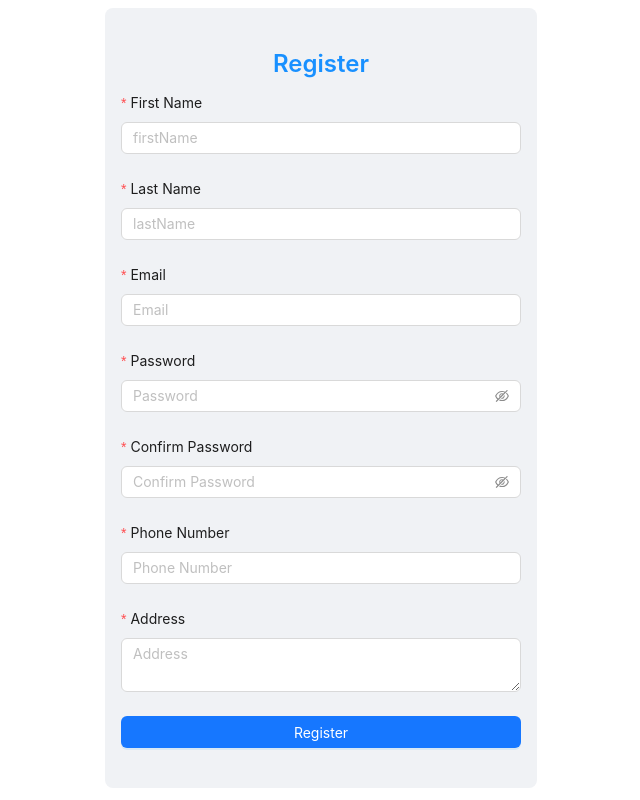
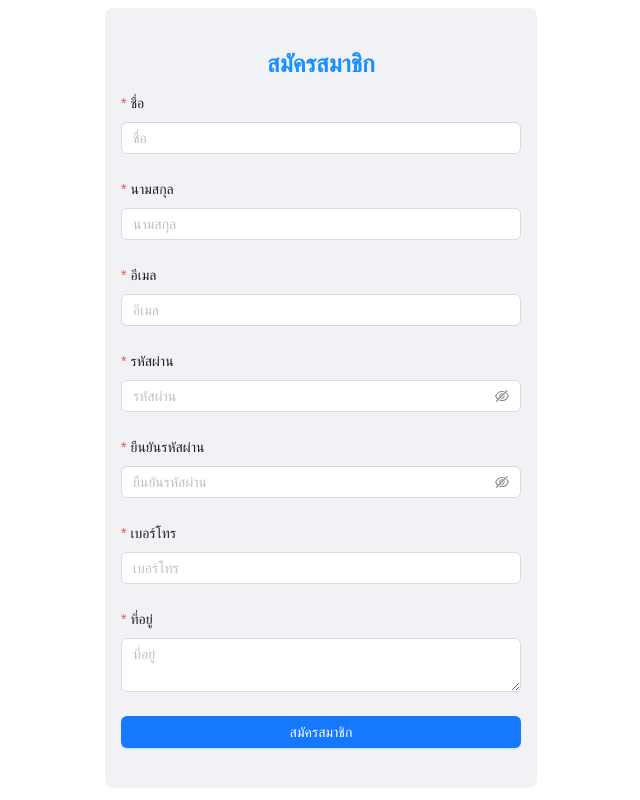
Before and after one commit to beamrockthai/Competition, a React (Vite) app: page /register in a window 1280 px wide. Shown: the whole page, without its empty margins (319-959 px from the left). Built offline with nearby package versions, Linux system fonts and the light colour scheme; no server answers.

Commit message:
edit function register

```diff
--- a/src/Context/UserAuth.jsx
+++ b/src/Context/UserAuth.jsx
@@ -1,28 +1,50 @@
-import React, { createContext, useContext } from "react";
+import React, { createContext, useContext, useEffect, useState } from "react";
 import { useAuthState } from "./useAuthState";
 import { signUpUser, signUpDirector, logIn, logOut } from "./authFuntions";
+import { auth } from "../firebase"; // Firebase Authentication
 
-const userAuthContext = createContext();
+const UserAuthContext = createContext();
 
 export function UserAuthContextProvider({ children }) {
   const { user, role, setRole } = useAuthState();
+  const [userId, setUserId] = useState(null);
+
+  useEffect(() => {
+    const unsubscribe = auth.onAuthStateChanged((currentUser) => {
+      if (currentUser) {
+        setUserId(currentUser.uid || currentUser.id); // ✅ ใช้ currentUser.id ถ้าไม่มี uid
+      } else {
+        setUserId(null);
+      }
+      console.log(
+        "🟢 Auth State Changed - userId:",
+        currentUser?.uid || currentUser?.id
+      );
+    });
+
+    return () => unsubscribe();
+  }, []);
 
   return (
-    <userAuthContext.Provider
+    <UserAuthContext.Provider
       value={{
         user,
+        userId, // ✅ ส่ง userId ให้ใช้งาน
         role,
         logIn: (email, password) => logIn(email, password, setRole),
         signUpUser,
         signUpDirector,
-        logOut: () => logOut(setRole),
+        logOut: () => {
+          logOut(setRole);
+          setUserId(null); // ✅ รีเซ็ต userId เมื่อออกจากระบบ
+        },
       }}
     >
       {children}
-    </userAuthContext.Provider>
+    </UserAuthContext.Provider>
   );
 }
 
 export function useUserAuth() {
-  return useContext(userAuthContext);
+  return useContext(UserAuthContext);
 }
--- a/src/pages/Admin/ManageDirectors.jsx
+++ b/src/pages/Admin/ManageDirectors.jsx
@@ -8,7 +8,7 @@ import {
   Modal,
   message,
   Popconfirm,
-} from "antd"; // เพิ่ม Popconfirm ที่นี่
+} from "antd";
 import { useUserAuth } from "../../Context/UserAuth";
 import {
   loadDirectors,
@@ -16,7 +16,7 @@ import {
   deleteDirector,
 } from "../../services/directorFunctions";
 import { useNavigate } from "react-router-dom";
-import TableComponent from "../../components/TableComponent"; // นำเข้า TableComponent
+import TableComponent from "../../components/TableComponent";
 
 export const ManageDirectors = () => {
   const { signUpDirector } = useUserAuth();
@@ -25,18 +25,28 @@ export const ManageDirectors = () => {
   const [passwords, setPasswords] = useState({});
   const [form] = Form.useForm();
   const [isModalOpen, setIsModalOpen] = useState(false);
-
+  const [isConfirmModalOpen, setIsConfirmModalOpen] = useState(false);
+  const [formValues, setFormValues] = useState(null); // ✅ เก็บค่าฟอร์มก่อนสมัคร
   const navigate = useNavigate();
 
   useEffect(() => {
     loadDirectors(setDirectors);
   }, []);
 
-  const handleAddDirector = async (values) => {
+  // ✅ เปิด Popup ยืนยันก่อนสมัคร
+  const showConfirmModal = (values) => {
+    setFormValues(values);
+    setIsConfirmModalOpen(true);
+  };
+
+  // ✅ ยืนยันสมัครกรรมการ
+  const handleConfirmRegister = async () => {
     setLoading(true);
+    setIsConfirmModalOpen(false); // ✅ ปิด popup ยืนยัน
+
     try {
       await addDirector(
-        values,
+        formValues,
         signUpDirector,
         setPasswords,
         setDirectors,
@@ -75,7 +85,7 @@ export const ManageDirectors = () => {
         </Col>
       </Row>
 
-      {/* เรียกใช้ table componet ตรงนี้นะ */}
+      {/* TableComponent */}
       <TableComponent
         columns={[
           { title: "First Name", dataIndex: "firstName" },
@@ -106,8 +116,8 @@ export const ManageDirectors = () => {
         bordered={true}
         loading={loading}
         pagination={{ pageSize: 5 }}
-        rowKey="id" // เพิ่ม rowKey ที่ใช้ค่า id เป็น key
-        onRowClick={(record) => console.log(record)} // Example of row click handling
+        rowKey="id"
+        onRowClick={(record) => console.log(record)}
       />
 
       {/* Modal for Adding Director */}
@@ -117,10 +127,10 @@ export const ManageDirectors = () => {
         onCancel={() => setIsModalOpen(false)}
         footer={null}
       >
-        <Form layout="vertical" onFinish={handleAddDirector} form={form}>
+        <Form layout="vertical" onFinish={showConfirmModal} form={form}>
           <Form.Item
             name="firstName"
-            label="First Name"
+            label="ชื่อ"
             rules={[{ required: true, message: "Please enter first name!" }]}
           >
             <Input placeholder="Enter First Name" />
@@ -128,7 +138,7 @@ export const ManageDirectors = () => {
 
           <Form.Item
             name="lastName"
-            label="Last Name"
+            label="นามสกุล"
             rules={[{ required: true, message: "Please enter last name!" }]}
           >
             <Input placeholder="Enter Last Name" />
@@ -136,7 +146,7 @@ export const ManageDirectors = () => {
 
           <Form.Item
             name="idCard"
-            label="ID Card Number"
+            label="บัตรประชาชน"
             rules={[
               { required: true, message: "Please enter ID card number!" },
               { len: 13, message: "ID card number must be 13 digits!" },
@@ -147,7 +157,7 @@ export const ManageDirectors = () => {
 
           <Form.Item
             name="address"
-            label="Address"
+            label="ที่อยู่"
             rules={[{ required: true, message: "Please enter address!" }]}
           >
             <Input.TextArea placeholder="Enter Address" rows={2} />
@@ -155,7 +165,7 @@ export const ManageDirectors = () => {
 
           <Form.Item
             name="email"
-            label="Email"
+            label="อีเมล"
             rules={[
               {
                 required: true,
@@ -169,7 +179,7 @@ export const ManageDirectors = () => {
 
           <Form.Item
             name="password"
-            label="Password"
+            label="รหัสผ่าน"
             rules={[{ required: true, message: "Please enter a password!" }]}
           >
             <Input.Password placeholder="Enter Password" />
@@ -180,6 +190,32 @@ export const ManageDirectors = () => {
           </Button>
         </Form>
       </Modal>
+
+      {/* ✅ Modal Popup ยืนยันการสมัคร */}
+      <Modal
+        title="ยืนยันข้อมูล"
+        open={isConfirmModalOpen}
+        onOk={handleConfirmRegister}
+        onCancel={() => setIsConfirmModalOpen(false)}
+        okText="ยืนยัน"
+        cancelText="ยกเลิก"
+      >
+        <p>โปรดตรวจสอบข้อมูลให้ถูกต้องก่อนยืนยันการเพิ่มกรรมการ</p>
+        <ul>
+          <li>
+            <b>ชื่อ:</b> {formValues?.firstName} {formValues?.lastName}
+          </li>
+          <li>
+            <b>บัตรประชาชน:</b> {formValues?.idCard}
+          </li>
+          <li>
+            <b>ที่อยู่:</b> {formValues?.address}
+          </li>
+          <li>
+            <b>อีเมล:</b> {formValues?.email}
+          </li>
+        </ul>
+      </Modal>
     </div>
   );
 };
--- a/src/pages/Dashboard/DashboardMain.jsx
+++ b/src/pages/Dashboard/DashboardMain.jsx
@@ -85,13 +85,13 @@ const Dashboard = () => {
       color: "#00bcd4",
     },
     {
-      title: "จํานวนผู้เข้าเเข่งขัน",
+      title: "จํานวนทีมเเข่งขัน",
       value: competitorCount,
       icon: <UserOutlined />,
       color: "#1890ff",
     },
     {
-      title: "จํานวนกีฬา",
+      title: "รายการเเข่งขัน",
       value: tournamentCount,
       icon: <TrophyOutlined />,
       color: "#52c41a",
--- a/src/pages/UserAuth/Register.jsx
+++ b/src/pages/UserAuth/Register.jsx
@@ -1,12 +1,14 @@
 import React, { useState, useEffect } from "react";
 import { useNavigate } from "react-router-dom";
-import { Form, Input, Button, message, Typography } from "antd";
+import { Form, Input, Button, message, Typography, Modal } from "antd";
 import { useUserAuth } from "../../Context/UserAuth";
 
 const { Title } = Typography;
 
 export const Register = () => {
   const [loading, setLoading] = useState(false);
+  const [isModalOpen, setIsModalOpen] = useState(false); // ✅ เพิ่ม state สำหรับ Modal
+  const [formValues, setFormValues] = useState(null); // ✅ เก็บค่าฟอร์มก่อนส่ง
   const { user, signUpUser } = useUserAuth();
   const navigate = useNavigate();
 
@@ -16,25 +18,35 @@ export const Register = () => {
     }
   }, [user, navigate]);
 
-  const onFinish = async (values) => {
+  // ✅ เปิด Popup ยืนยันก่อนสมัคร
+  const showConfirmModal = (values) => {
+    setFormValues(values); // เก็บค่ากรอกฟอร์มไว้ใช้ตอนสมัคร
+    setIsModalOpen(true);
+  };
+
+  // ✅ ดำเนินการสมัครเมื่อกด "ยืนยัน"
+  const handleConfirmRegister = async () => {
     setLoading(true);
-    console.log("Registering user with values:", values);
+    setIsModalOpen(false); // ปิด popup
+
     try {
+      console.log("Registering user with values:", formValues);
       const newUser = await signUpUser(
-        values.email,
-        values.password,
-        values.firstName,
-        values.lastName,
-        values.address,
-        values.phone
+        formValues.email,
+        formValues.password,
+        formValues.firstName,
+        formValues.lastName,
+        formValues.address,
+        formValues.phone
       );
       console.log("✅ User successfully created:", newUser);
-      message.success("Register successful!");
+      message.success("สมัครสมาชิกสำเร็จ!");
       navigate("/");
     } catch (error) {
       console.log("Register error:", error.code, error.message);
-      message.error("Register failed! " + error.message);
+      message.error("สมัครสมาชิกไม่สำเร็จ: " + error.message);
     }
+
     setLoading(false);
   };
 
@@ -49,95 +61,118 @@ export const Register = () => {
       }}
     >
       <Title level={3} style={{ textAlign: "center", color: "#1890ff" }}>
-        Register
+        สมัครสมาชิก
       </Title>
+
       <Form
         name="register"
         initialValues={{ remember: true }}
-        onFinish={onFinish}
+        onFinish={showConfirmModal} // ✅ เรียก popup แทนการสมัครทันที
         layout="vertical"
       >
         <Form.Item
           name="firstName"
-          label="First Name"
-          rules={[{ required: true, message: "Please enter your first name!" }]}
+          label="ชื่อ"
+          rules={[{ required: true, message: "กรุณากรอกชื่อ!" }]}
         >
-          <Input placeholder="firstName" />
+          <Input placeholder="ชื่อ" />
         </Form.Item>
 
         <Form.Item
           name="lastName"
-          label="Last Name"
-          rules={[{ required: true, message: "Please enter your last name!" }]}
+          label="นามสกุล"
+          rules={[{ required: true, message: "กรุณากรอกนามสกุล!" }]}
         >
-          <Input placeholder="lastName" />
+          <Input placeholder="นามสกุล" />
         </Form.Item>
 
         <Form.Item
           name="email"
-          label="Email"
+          label="อีเมล"
           rules={[
-            { required: true, message: "Please input your Email!" },
-            { type: "email", message: "Please enter a valid email!" },
+            { required: true, message: "กรุณากรอกอีเมล!" },
+            { type: "email", message: "กรุณากรอกอีเมลให้ถูกต้อง!" },
           ]}
         >
-          <Input placeholder="Email" />
+          <Input placeholder="อีเมล" />
         </Form.Item>
 
         <Form.Item
           name="password"
-          label="Password"
-          rules={[{ required: true, message: "Please input your Password!" }]}
+          label="รหัสผ่าน"
+          rules={[{ required: true, message: "กรุณากรอกรหัสผ่าน!" }]}
         >
-          <Input.Password placeholder="Password" />
+          <Input.Password placeholder="รหัสผ่าน" />
         </Form.Item>
 
         <Form.Item
           name="confirm"
-          label="Confirm Password"
+          label="ยืนยันรหัสผ่าน"
           dependencies={["password"]}
           hasFeedback
           rules={[
-            { required: true, message: "Please confirm your Password!" },
+            { required: true, message: "กรุณายืนยันรหัสผ่าน!" },
             ({ getFieldValue }) => ({
               validator(_, value) {
                 if (!value || getFieldValue("password") === value) {
                   return Promise.resolve();
                 }
-                return Promise.reject(new Error("Passwords do not match!"));
+                return Promise.reject(new Error("รหัสผ่านไม่ตรงกัน!"));
               },
             }),
           ]}
         >
-          <Input.Password placeholder="Confirm Password" />
+          <Input.Password placeholder="ยืนยันรหัสผ่าน" />
         </Form.Item>
 
-        {/* ✅ เพิ่มช่องกรอก Phone Number */}
         <Form.Item
           name="phone"
-          label="Phone Number"
-          rules={[
-            { required: true, message: "Please enter your phone number!" },
-          ]}
+          label="เบอร์โทร"
+          rules={[{ required: true, message: "กรุณากรอกเบอร์โทรศัพท์!" }]}
         >
-          <Input placeholder="Phone Number" />
+          <Input placeholder="เบอร์โทร" />
         </Form.Item>
 
-        {/* ✅ เพิ่มช่องกรอก Address */}
         <Form.Item
           name="address"
-          label="Address"
-          rules={[{ required: true, message: "Please enter your address!" }]}
+          label="ที่อยู่"
+          rules={[{ required: true, message: "กรุณากรอกที่อยู่!" }]}
         >
-          <Input.TextArea placeholder="Address" />
+          <Input.TextArea placeholder="ที่อยู่" />
         </Form.Item>
 
         <Form.Item>
           <Button type="primary" htmlType="submit" block loading={loading}>
-            Register
+            สมัครสมาชิก
           </Button>
         </Form.Item>
       </Form>
+
+      {/* ✅ Modal Popup ยืนยันการสมัคร */}
+      <Modal
+        title="ยืนยันข้อมูล"
+        open={isModalOpen}
+        onOk={handleConfirmRegister} // ✅ กด "ยืนยัน" แล้วสมัครเลย
+        onCancel={() => setIsModalOpen(false)}
+        okText="ยืนยัน"
+        cancelText="ยกเลิก"
+      >
+        <p>โปรดตรวจสอบข้อมูลให้ถูกต้องก่อนยืนยันสมัครสมาชิก</p>
+        <ul>
+          <li>
+            <b>ชื่อ:</b> {formValues?.firstName} {formValues?.lastName}
+          </li>
+          <li>
+            <b>อีเมล:</b> {formValues?.email}
+          </li>
+          <li>
+            <b>เบอร์โทร:</b> {formValues?.phone}
+          </li>
+          <li>
+            <b>ที่อยู่:</b> {formValues?.address}
+          </li>
+        </ul>
+      </Modal>
     </div>
   );
 };
```
Also changed, not shown: src/components/TournamentRegister.jsx (+20 -8 lines), src/components/UserRegisteredList.jsx (+61 -30 lines), src/services/fetchUserRegistrations.js (+8 -0 lines), src/services/registrationService.js (+13 -12 lines).
